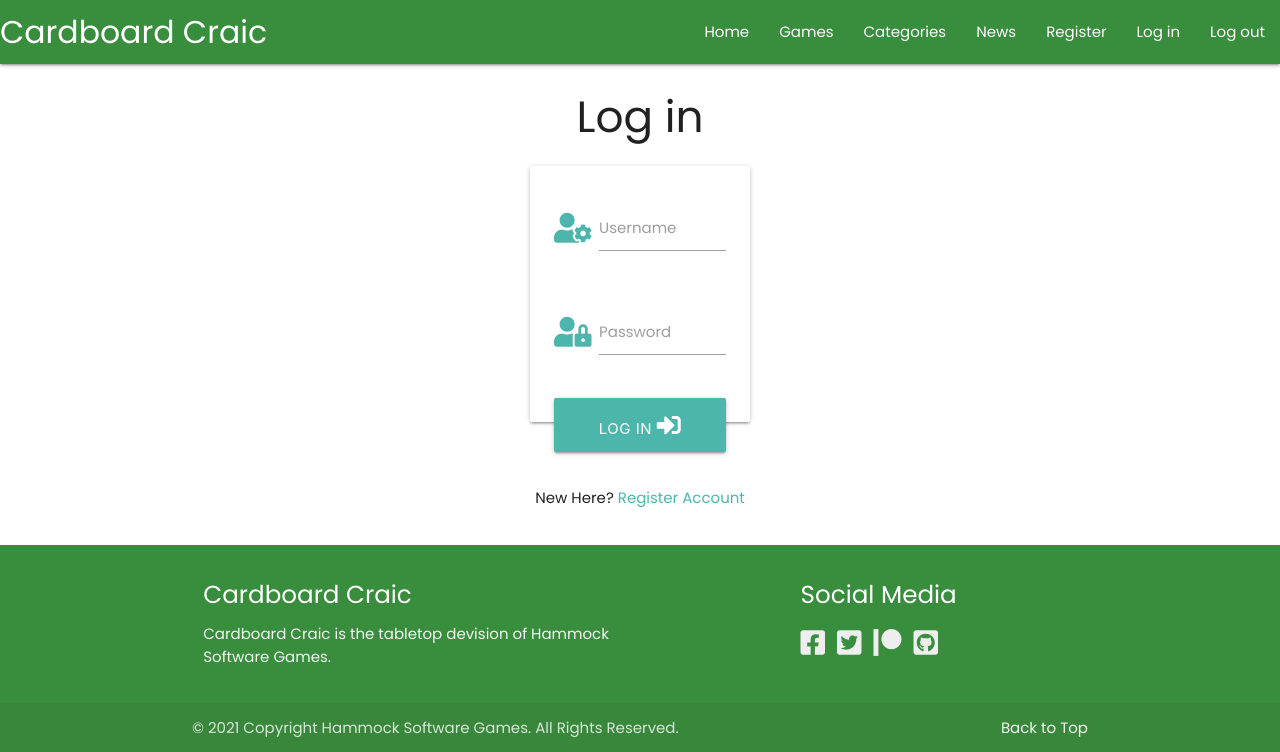
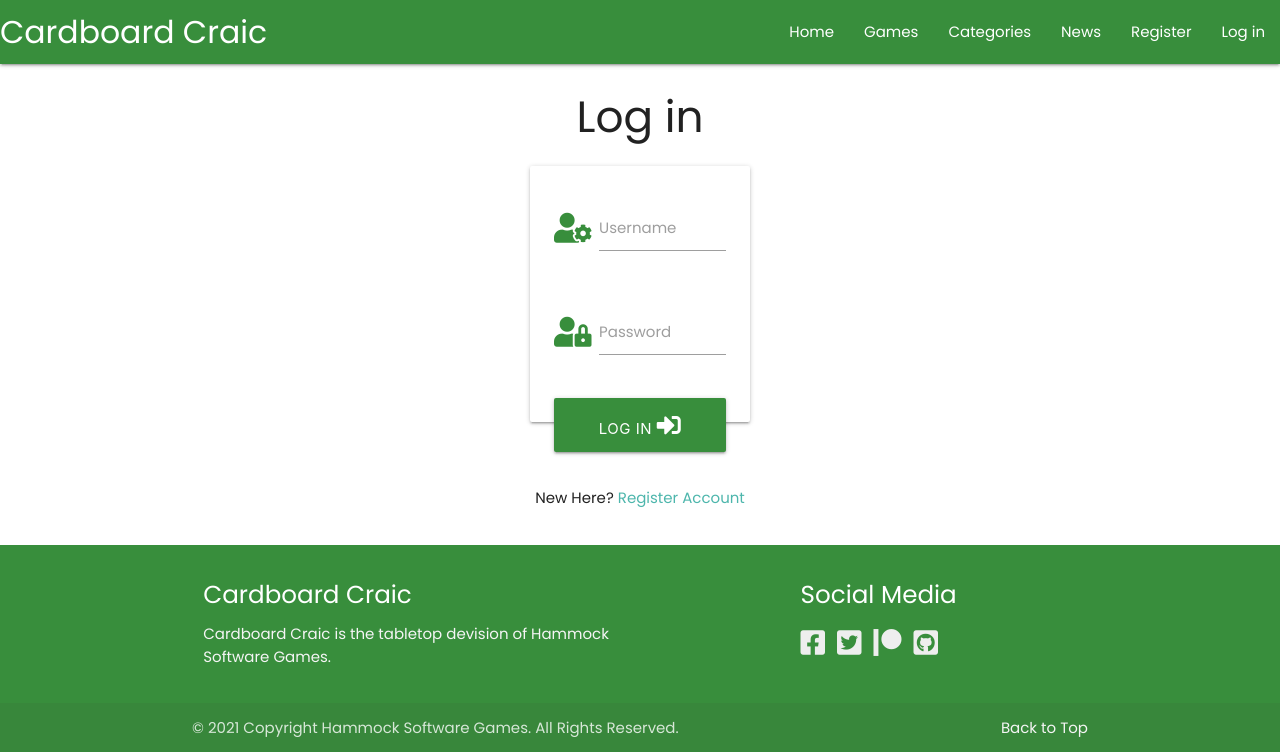
Before and after one commit to Code-Institute-Submissions/Phillip-Healy-cardboard_craic_SepResub, a Flask app: page /login in a window 1280 px wide. Shown: the top 752 px of the page. Run offline with Flask 2, Linux system fonts and the light colour scheme; some libraries are stand-ins or nearby versions.

Commit message:
Add style to login and register pages. wire up nav to these pages.

```diff
--- a/app.py
+++ b/app.py
@@ -17,7 +17,9 @@ app.secret_key = os.environ.get("SECRET_KEY")
 
 mongo = PyMongo(app)
 
+
 @app.route("/")
+@app.route("/index")
 def index():
     news = list(mongo.db.news.find())
     games = list(mongo.db.games.find())
@@ -85,7 +87,7 @@ def login():
                         "profile", username=session["user"]))
 
             else:
-                #invalid password
+                # invalid password
                 flash("incorrect username and/or password")
                 return redirect(url_for("login"))
 
--- a/templates/base.html
+++ b/templates/base.html
@@ -21,16 +21,20 @@
         <div class="navbar-fixed">
             <nav>
                 <div class="nav-wrapper green darken-2">
-                    <a href="#!" class="brand-logo" id="mobile-logo">Cardboard Craic</a>
+                    <a href="{{ url_for('index') }}" class="brand-logo" id="mobile-logo">Cardboard Craic</a>
                     <a href="#" data-target="mobile-demo" class="sidenav-trigger right"><i class="fas fa-bars"></i></a>
                     <ul class="right hide-on-med-and-down">
-                        <li><a href="# ">Home</a></li>
+                        <li><a href="{{ url_for('index') }}">Home</a></li>
                         <li><a href="#">Games</a></li>
                         <li><a href="#">Categories</a></li>
                         <li><a href="#">News</a></li>
-                        <li><a href="#">Register</a></li>
-                        <li><a href="#">Log in</a></li>
-                        <li><a href="#">Log out</a></li>
+                        {% if session.user %}
+                            <li><a href="#">Log out</a></li>
+                            <li><a href="{{ url_for('profile', username=session['user']) }}">My Profile</a></li>
+                        {% else %}
+                            <li><a href="{{ url_for('register') }}">Register</a></li>
+                            <li><a href="{{ url_for('login') }}">Log in</a></li>
+                        {% endif %}
                     </ul>
                 </div>
             </nav>
@@ -41,13 +45,17 @@
             <li>
                 <h4 class="center-align green darken-3 white-text">Cardboard Craic</h4>
             </li>
-            <li><a href="#">Home</a></li>
+            <li><a href="{{ url_for('index') }}">Home</a></li>
             <li><a href="#">Games</a></li>
             <li><a href="#">Categories</a></li>
             <li><a href="#">News</a></li>
-            <li><a href="#">Register</a></li>
-            <li><a href="#">Log in</a></li>
-            <li><a href="#">Log out</a></li>
+            {% if session.user %}
+                <li><a href="#">Log out</a></li>
+                <li><a href="{{ url_for('profile', username=session['user']) }}">My Profile</a></li>
+            {% else %}
+                <li><a href="{{ url_for('register') }}">Register</a></li>
+                <li><a href="{{ url_for('login') }}">Log in</a></li>
+            {% endif %}
         </ul>
 
     </header>
--- a/templates/login.html
+++ b/templates/login.html
@@ -9,7 +9,7 @@
                 <!-- username -->
                 <div class="row">
                     <div class="input-field col s12">
-                        <i class="fas fa-user-cog prefix teal-text text-lighten-2"></i>
+                        <i class="fas fa-user-cog prefix green-text text-darken-2"></i>
                         <input id="username" name="username" type="text" minlength="5"
                         maxlength="20" pattern="^[a-zA-Z0-9]{5,20}$" class="validate" required>
                         <label for="username">Username</label>
@@ -18,14 +18,14 @@
                 <!-- Password -->
                 <div class="row">
                     <div class="input-field col s12">
-                    <i class="fas fa-user-lock prefix teal-text text-lighten-2"></i>
+                    <i class="fas fa-user-lock prefix green-text text-darken-2"></i>
                     <input id="password" name="password" type="password" minlength="5"
                         maxlength="20" pattern="^[a-zA-Z0-9]{5,20}$" class="validate" required>
                     <label for="password">Password</label>
                     </div>
                 </div>
                 <!-- log in -->
-                <button type="submit" class="col s12 btn-large teal lighten-2 text-shadow">
+                <button type="submit" class="col s12 btn-large green darken-2">
                     Log In <i class="fas fa-sign-in-alt"></i>
                 </button>
             </div>
```
